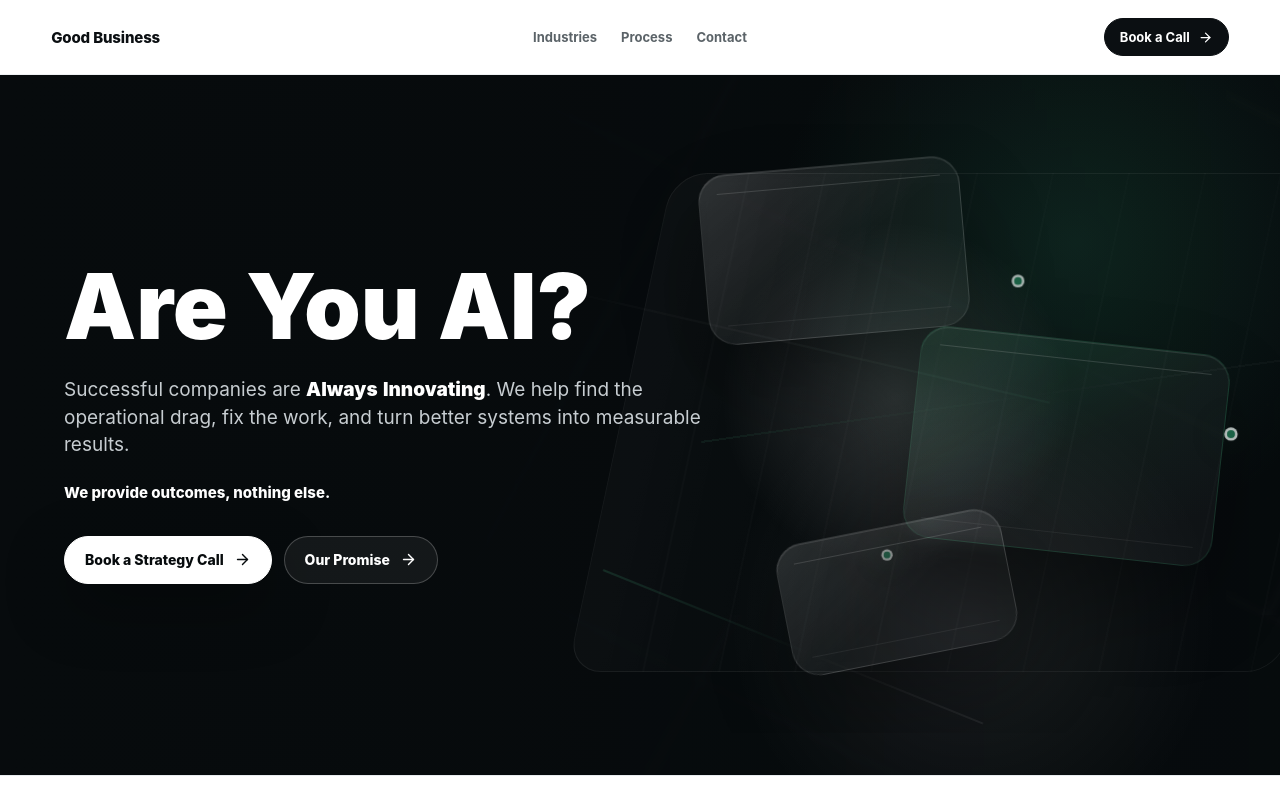
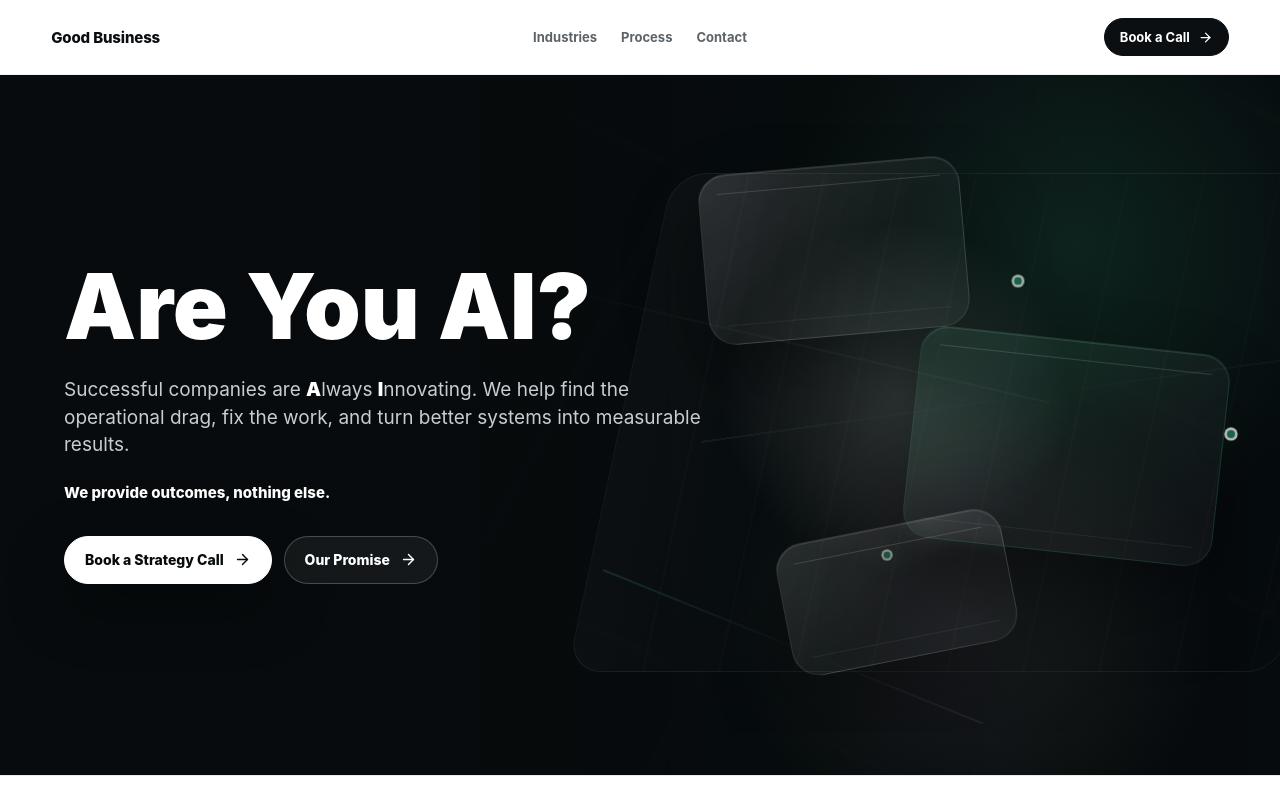
Before and after one commit to briantraudt/goodbusiness, a Next.js app: page / in a window 1280 px wide. Shown: the top 800 px of the page. Built offline with nearby package versions, Linux system fonts and the light colour scheme.

Commit message:
Bold only AI initials in hero copy

```diff
--- a/app/page.tsx
+++ b/app/page.tsx
@@ -126,7 +126,7 @@ export default function Home() {
           <div className="hero-text-stack">
             <h1>Are You AI?</h1>
             <p>
-              Successful companies are <strong>Always</strong> <strong>Innovating</strong>. We help
+              Successful companies are <strong>A</strong>lways <strong>I</strong>nnovating. We help
               find the operational drag, fix the work, and turn better systems into measurable
               results.
             </p>
```
